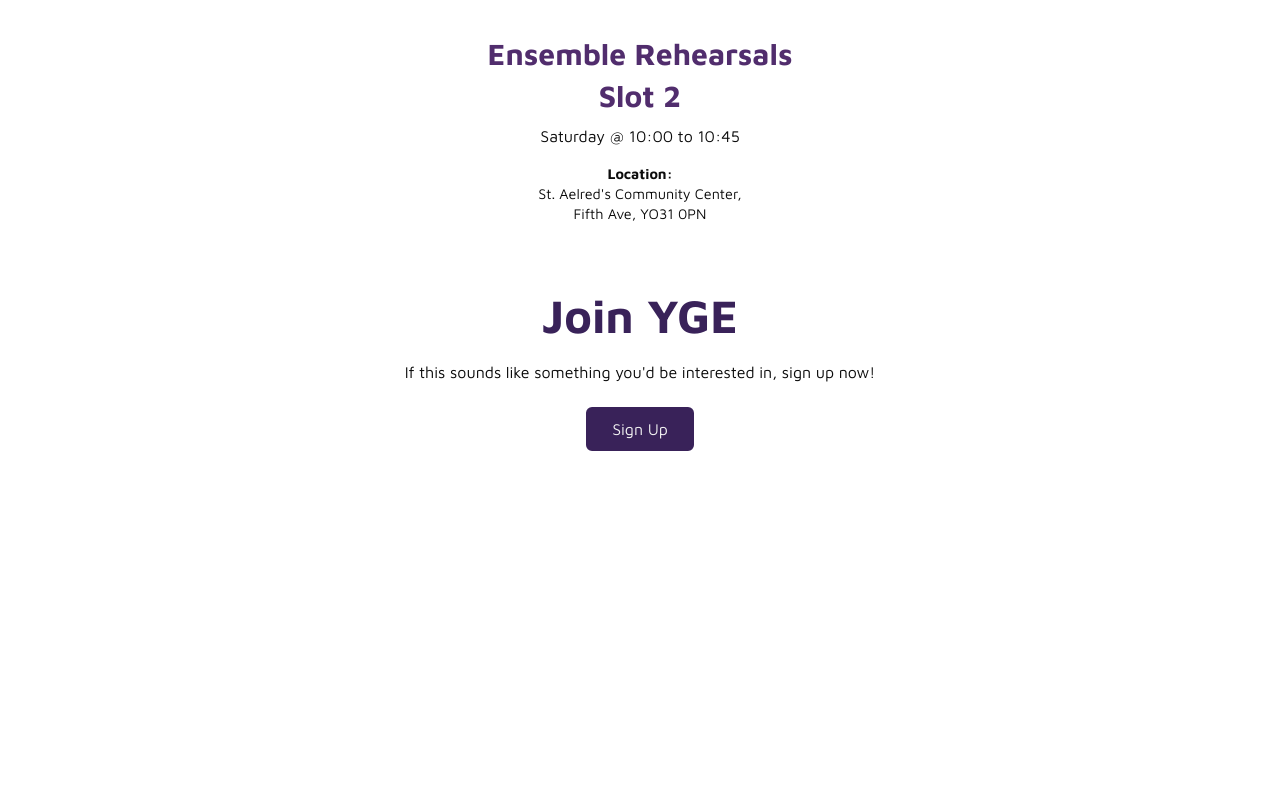
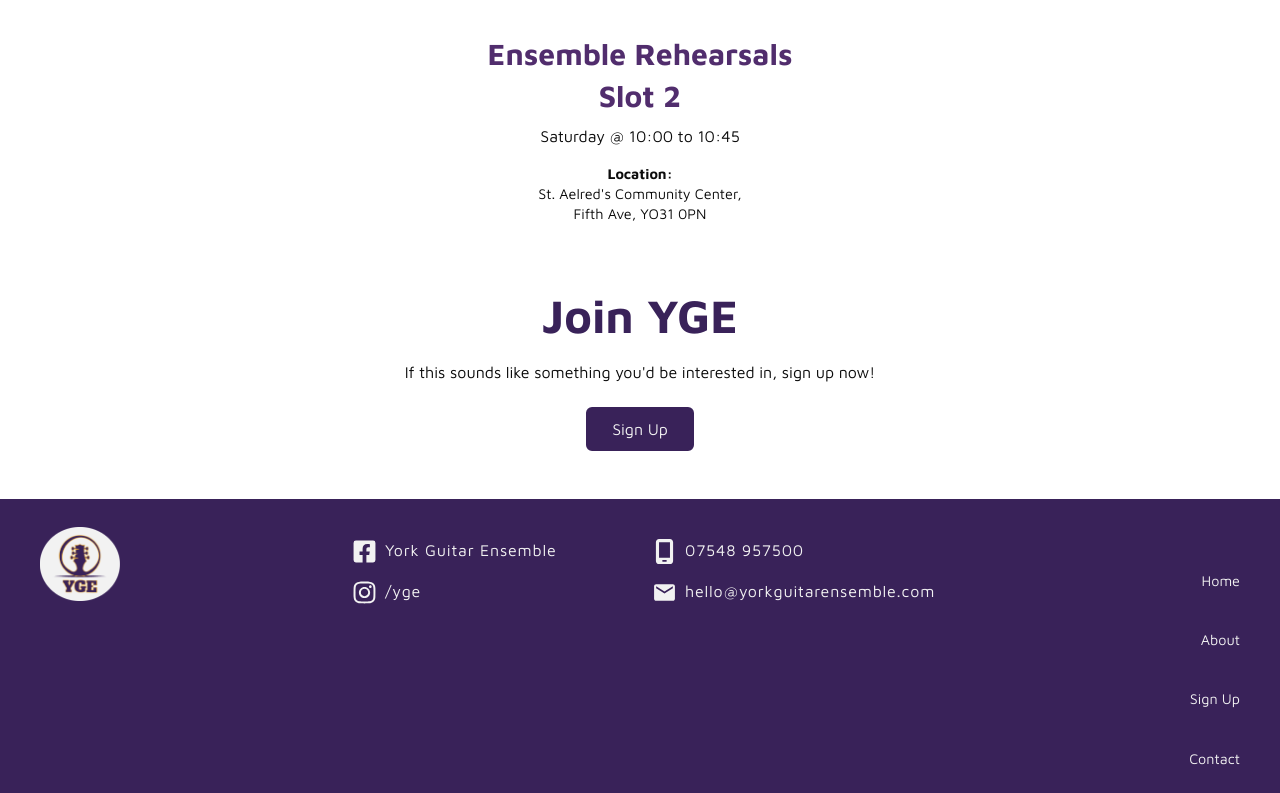
Before and after one commit to hannahf86/yge, a React (Vite) app: page / in a window 1280 px wide. Shown: the part 2428-3221 px from the top of the page. Before the commit the page ends 2927 px from the top, so only its background shows below. Built offline with nearby package versions, Linux system fonts and the light colour scheme.

Commit message:
footer complete

```diff
--- a/src/Components/Footer.jsx
+++ b/src/Components/Footer.jsx
@@ -5,6 +5,9 @@ import { Link } from "react-router-dom";
 import { FaFacebookSquare, FaInstagram } from "react-icons/fa";
 import { FaMobileScreen } from "react-icons/fa6";
 import { MdEmail } from "react-icons/md";
+
+// IMAGES
+import logo from "../Assets/profilePic.png";
 
 const Footer = () => {
   // TOP OF PAGE
@@ -19,7 +22,7 @@ const Footer = () => {
   // STYLES
   const layoutStyles = {
     container:
-      "w-screen p-6 sm:px-10 bg-green bottom-0 md:grid grid-cols-4 grid-rows-3",
+      "w-screen p-6 sm:px-10 bg-button bottom-0 md:grid grid-cols-4 grid-rows-3",
     logo: "w-20",
 
     newsletterContainer:
@@ -36,7 +39,7 @@ const Footer = () => {
     contactIcons: "text-white hover:text-accent mr-2 cursor-pointer",
 
     navContainer:
-      "flex justify-between mt-4 text-white cursor-pointer md:col-start-4 md:row-start-1 md:row-end-4 md:flex-col md:text-right md:row-span-3",
+      "flex justify-between mt-12 text-white cursor-pointer md:col-start-4 md:row-start-1 md:row-end-4 md:flex-col md:text-right md:row-span-3",
     navLink: "hover:text-accent font-thin text-xs",
 
     legalContainer:
@@ -51,11 +54,11 @@ const Footer = () => {
     <div id="footer" className={layoutStyles.container}>
       {/* LOGO */}
       <div className="flex items-center mr-8">
-        <img src="./logo.png" className={layoutStyles.logo} />
-        <h3 className="text-white font-bold">JORVIK WEB DEV</h3>
+        <img src={logo} className={layoutStyles.logo} />
       </div>
+
       {/* NEWSLETTER */}
-      <div id="col01" className={layoutStyles.newsletterContainer}>
+      {/* <div id="col01" className={layoutStyles.newsletterContainer}>
         <p className={layoutStyles.desc}>
           Sign up to our newsletter to receive updates, offers and tips
         </p>
@@ -63,22 +66,20 @@ const Footer = () => {
           <input placeholder="Email" className={layoutStyles.input} />
           <button className={layoutStyles.button}>Sign up</button>
         </form>
-      </div>
+      </div> */}
 
       {/* SOCIAL ICONS */}
       <div id="socialIcons" className={layoutStyles.socialContainer}>
         <div className="flex mt-4">
           <FaFacebookSquare size={25} className={layoutStyles.contactIcons} />{" "}
           <small className="text-white tracking-wider text-sm">
-            Jorvik Web Dev
+            York Guitar Ensemble
           </small>
         </div>
 
         <div className="flex mt-4">
           <FaInstagram size={25} className={layoutStyles.contactIcons} />{" "}
-          <small className="text-white tracking-wider text-sm">
-            /jorvikwebdev
-          </small>
+          <small className="text-white tracking-wider text-sm">/yge</small>
         </div>
       </div>
 
@@ -93,7 +94,7 @@ const Footer = () => {
         <div className="flex mt-4">
           <MdEmail size={25} className={layoutStyles.contactIcons} />{" "}
           <small className="text-white tracking-wider text-sm">
-            hello@jorvikweb.dev
+            hello@yorkguitarensemble.com
           </small>
         </div>
       </div>
@@ -103,14 +104,11 @@ const Footer = () => {
         <Link to="/" className={layoutStyles.navLink} onClick={toTop}>
           Home
         </Link>
-        <Link to="services" className={layoutStyles.navLink} onClick={toTop}>
-          Services
-        </Link>
         <Link to="about" className={layoutStyles.navLink} onClick={toTop}>
           About
         </Link>
-        <Link to="faqs" className={layoutStyles.navLink} onClick={toTop}>
-          FAQs
+        <Link to="signup" className={layoutStyles.navLink} onClick={toTop}>
+          Sign Up
         </Link>
         <Link to="contact" className={layoutStyles.navLink} onClick={toTop}>
           Contact
--- a/src/Components/RootNav.jsx
+++ b/src/Components/RootNav.jsx
@@ -7,7 +7,7 @@ import { useState } from "react";
 import { Outlet, Link } from "react-router-dom";
 
 // PAGES
-// import Footer from "./Footer";
+import Footer from "./Footer";
 
 // MOTION
 import { motion } from "framer-motion";
@@ -55,7 +55,7 @@ const RootNav = () => {
     fullMenu:
       "bg-white fixed w-screen h-screen p-20 md:p-0 flex flex-col justify-center items-center z-30 md:w-2/6 lg:w-2/6 ",
     menuItem:
-      "bg-button text-white w-60 h-16 m-8 rounded-lg flex justify-center items-center sm:w-96 sm:h-16 md:w-60 lg:w-72 sm:my-8 hover:bg-accent hover:text-white",
+      "bg-button text-white w-60 h-16 m-8 rounded-lg flex justify-center items-center sm:w-96 sm:h-16 md:w-60 lg:w-72 sm:my-8 hover:bg-accent hover:text-button hover:font-bold",
     menuIcon: "mr-3 tracking-widest text-sm ",
   };
 
@@ -133,7 +133,7 @@ const RootNav = () => {
 
       <main>
         <Outlet />
-        {/* <Footer /> */}
+        <Footer />
       </main>
     </div>
   );
--- a/src/Pages/SignUp.jsx
+++ b/src/Pages/SignUp.jsx
@@ -1,5 +1,7 @@
+// REACT
+import { useRef, useState } from "react";
+
 // EMAIL JS
-import { useRef, useState } from "react";
 import emailjs from "@emailjs/browser";
 
 // TOAST
@@ -22,6 +24,10 @@ const SignUp = () => {
 
   // CLEAR FORM
   const [name, setName] = useState("");
+  const [grade, setGrade] = useState("");
+  const [pieces, setPieces] = useState("");
+  const [story, setStory] = useState("");
+  const [additional, setAdditional] = useState("");
   const [contactName, setContactName] = useState("");
   const [contactEmail, setContactEmail] = useState("");
   const [contactMobile, setContactMobile] = useState("");
@@ -32,8 +38,13 @@ const SignUp = () => {
   const sendEmail = (e) => {
     e.preventDefault();
     setName("");
-    // setEmail("");
-    // setMessage("");
+    setGrade("");
+    setPieces("");
+    setStory("");
+    setAdditional("");
+    setContactName("");
+    setContactEmail("");
+    setContactMobile("");
 
     emailjs
       .sendForm("service_vgs76jb", "template_dq3esin", form.current, {
@@ -44,8 +55,10 @@ const SignUp = () => {
           toast.success(
             `Thanks for your email ${contactName}! We'll be in touch soon!`,
           );
+
+          return <h2>Thanks `${contactName}`, we&apos;ll be in touch soon!</h2>;
         },
-        (error) => {
+        () => {
           toast.error(
             `Oh no! There's been an error! If the problem persists, please contact hello@jorvikweb.dev`,
           );
@@ -56,6 +69,9 @@ const SignUp = () => {
   return (
     <div id="signUp" className={styles.background}>
       <h1 className={styles.title}>Sign up</h1>
+      <p className="pb-6 text-center">
+        Fill in the form below and Hannah will be in touch.
+      </p>
 
       <form ref={form} onSubmit={sendEmail} className="pb-20">
         {/* STUDENT INFORMATION */}
@@ -106,6 +122,8 @@ const SignUp = () => {
           type="text"
           name="message"
           placeholder="Grade"
+          value={grade}
+          onChange={(e) => setGrade(e.target.value)}
           className={styles.input}
         />
 
@@ -118,6 +136,8 @@ const SignUp = () => {
           name="message"
           placeholder="Pieces you are learning"
           className={styles.textArea}
+          value={pieces}
+          onChange={(e) => setPieces(e.target.value)}
           required
         />
 
@@ -167,6 +187,8 @@ const SignUp = () => {
           name="message"
           placeholder="Your story on the guitar"
           className={styles.textArea}
+          value={story}
+          onChange={(e) => setStory(e.target.value)}
           required
         />
 
@@ -180,6 +202,8 @@ const SignUp = () => {
           name="message"
           placeholder="Additional information"
           className={styles.textArea}
+          value={additional}
+          onChange={(e) => setAdditional(e.target.value)}
           required
         />
 
@@ -229,7 +253,12 @@ const SignUp = () => {
         />
 
         <button className={styles.button}>Join us!</button>
-        <Toaster />
+        <Toaster
+          position="top-center"
+          toastOptions={{
+            duration: 6000,
+          }}
+        />
       </form>
     </div>
   );
```
